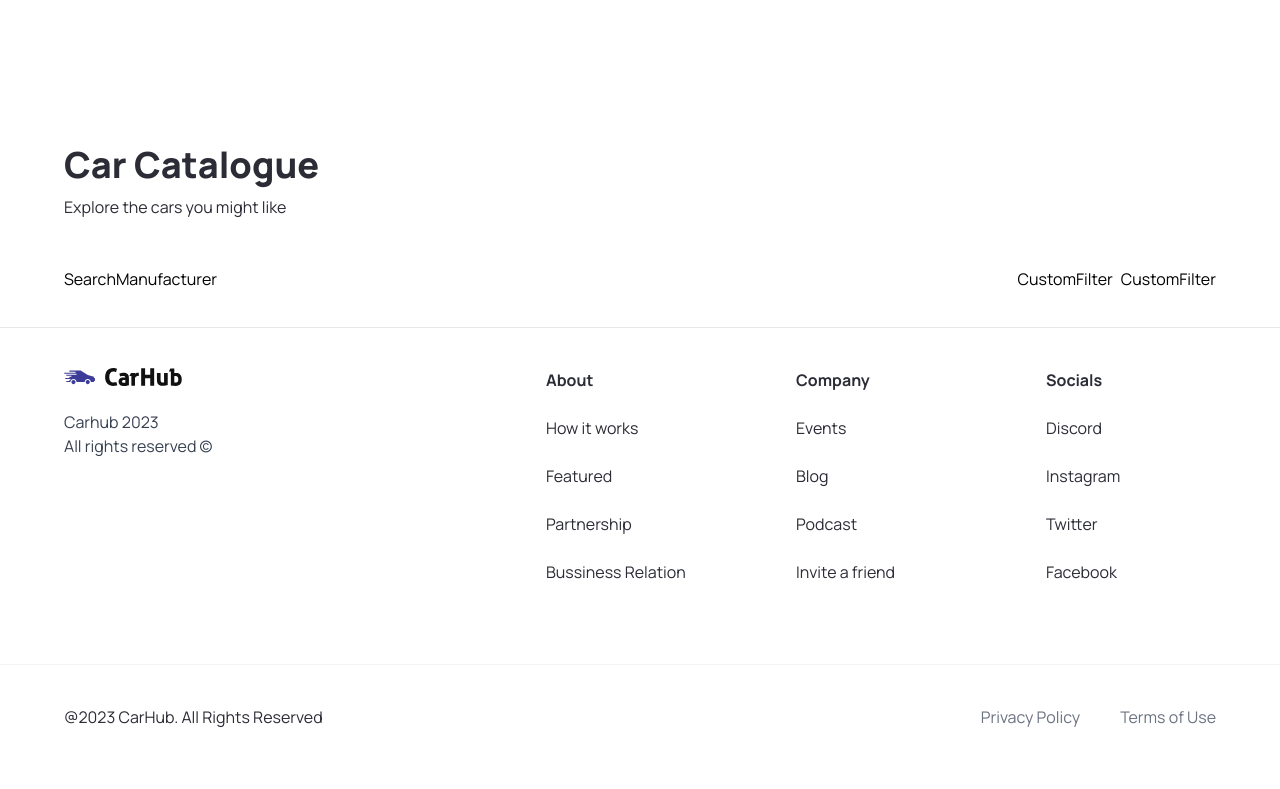
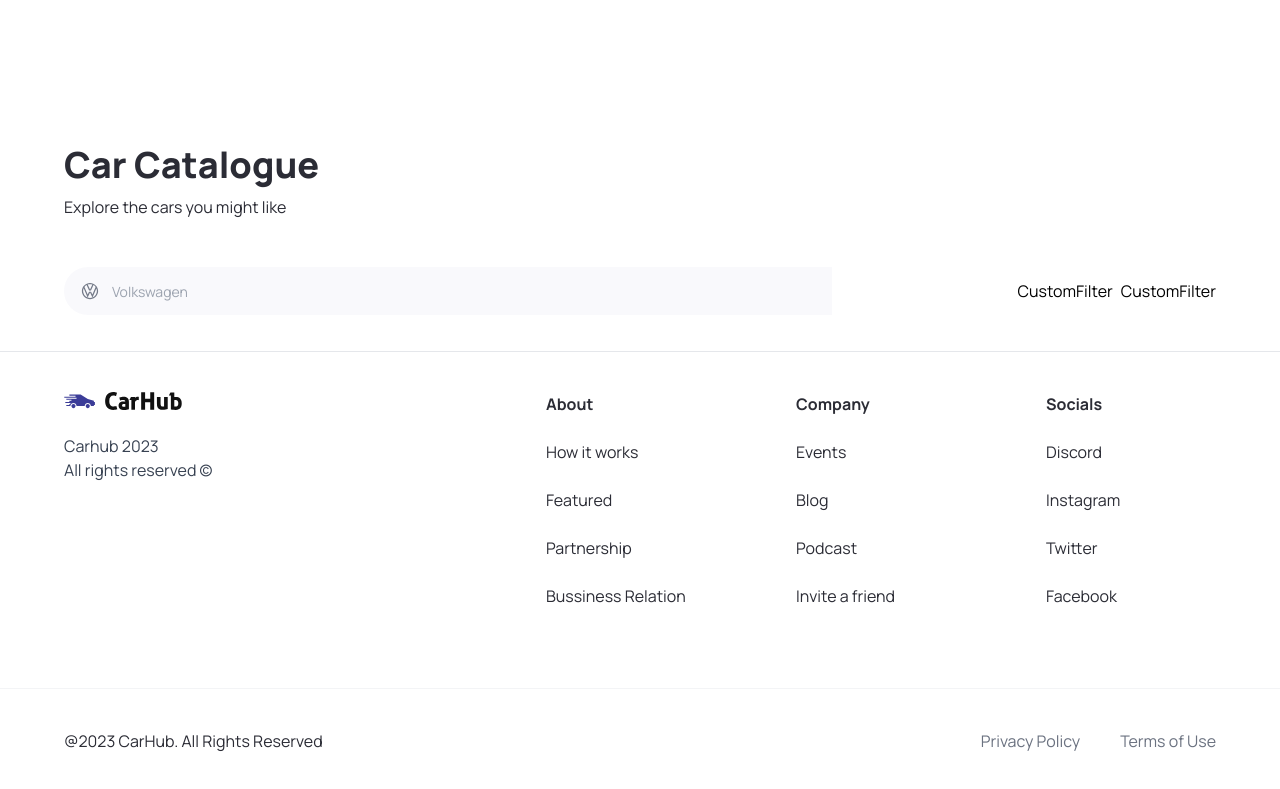
Before and after one commit to khmaladze-tiko/car-showcase, a Next.js app: page / in a window 1280 px wide. Shown: the part 719-1508 px from the top of the page. Built offline with nearby package versions, Linux system fonts and the light colour scheme.

Commit message:
add searchbar

```diff
--- a/components/SearchManufacturer.tsx
+++ b/components/SearchManufacturer.tsx
@@ -1,9 +1,88 @@
+"use client";
+
+import { useState, Fragment } from 'react';
+import Image from 'next/image';
+
+import { Combobox, Transition } from '@headlessui/react';
+import { manufacturers } from '@/constants';
 import { SearchManufacrutetProps } from '@/types'
 
 
 const SearchManufacturer = ({ manufacturer, setManufacturer}: SearchManufacrutetProps) => {
+    const [query, setQuery] = useState('');
+
+    const filteredManufavturers =
+        query === ""
+        ? manufacturers
+        : manufacturers.filter((item) => (
+            item.toLocaleLowerCase()
+            .replace(/\s+/g, "")
+            .includes(query.toLocaleLowerCase().replace(/\s+/g, ""))
+    ))
+
   return (
-    <div>SearchManufacturer</div>
+    <div className="search-manufacturer">
+        <Combobox value={manufacturer} onChange={setManufacturer}>
+            <div className="relative w-full">
+                <Combobox.Button className="absolute top-[14px]">
+                    <Image
+                        src="/car-logo.svg"
+                        width={20}
+                        height={20}
+                        className="ml-4"
+                        alt="Car Logo"
+                    />
+                </Combobox.Button>
+
+                <Combobox.Input
+                    className="search-manufacturer__input"
+                    placeholder="Volkswagen"
+                    displayValue={(manufacturer: string) => manufacturer}
+                    onChange={(e) => setQuery(e.target.value)}
+                />
+
+                <Transition
+                    as={Fragment}
+                    leave="transition ease-in duration-100"
+                    leaveFrom="opacity-100"
+                    leaveTo="opasity-0"
+                    afterLeave={() => setQuery('')}
+                >
+                    <Combobox.Options>
+
+                            {filteredManufavturers.map((item) => (
+                                <Combobox.Option
+                                    key={item}
+                                    className={({ active }) => `
+                                        relative search-manufacturer__option ${active ? 'bg-primary-blue text-white' :'text-gray-900'}`}
+                                        value={item}
+                                >
+                                    {({ selected, active }) => (
+                                        <>
+                                            <span
+                                                className={`block truncate ${selected ? 'font-medium' :'font-normal'}`}
+                                            >
+                                                {item}
+                                            </span>
+                                            {selected ? (
+                                                <span
+                                                    className={`absolute inser-y-0 left-0 flex items-center pl-3 ${
+                                                        active ? 'text-white' :'text-teal-600'
+                                                    }`}
+                                                >
+
+                                                </span>
+                                            ) : null}
+                                        </>
+                                    )}
+                                </Combobox.Option>
+                            )
+                        )}
+                    </Combobox.Options>
+                </Transition>
+            </div>
+        </Combobox>
+    </div>
   )
 }
 
--- a/package.json
+++ b/package.json
@@ -9,6 +9,7 @@
     "lint": "next lint"
   },
   "dependencies": {
+    "@headlessui/react": "^1.7.17",
     "@types/node": "20.5.4",
     "@types/react": "18.2.21",
     "@types/react-dom": "18.2.7",
```
Also changed, not shown: 1 other file (tests, documents, lock files or other folders).
